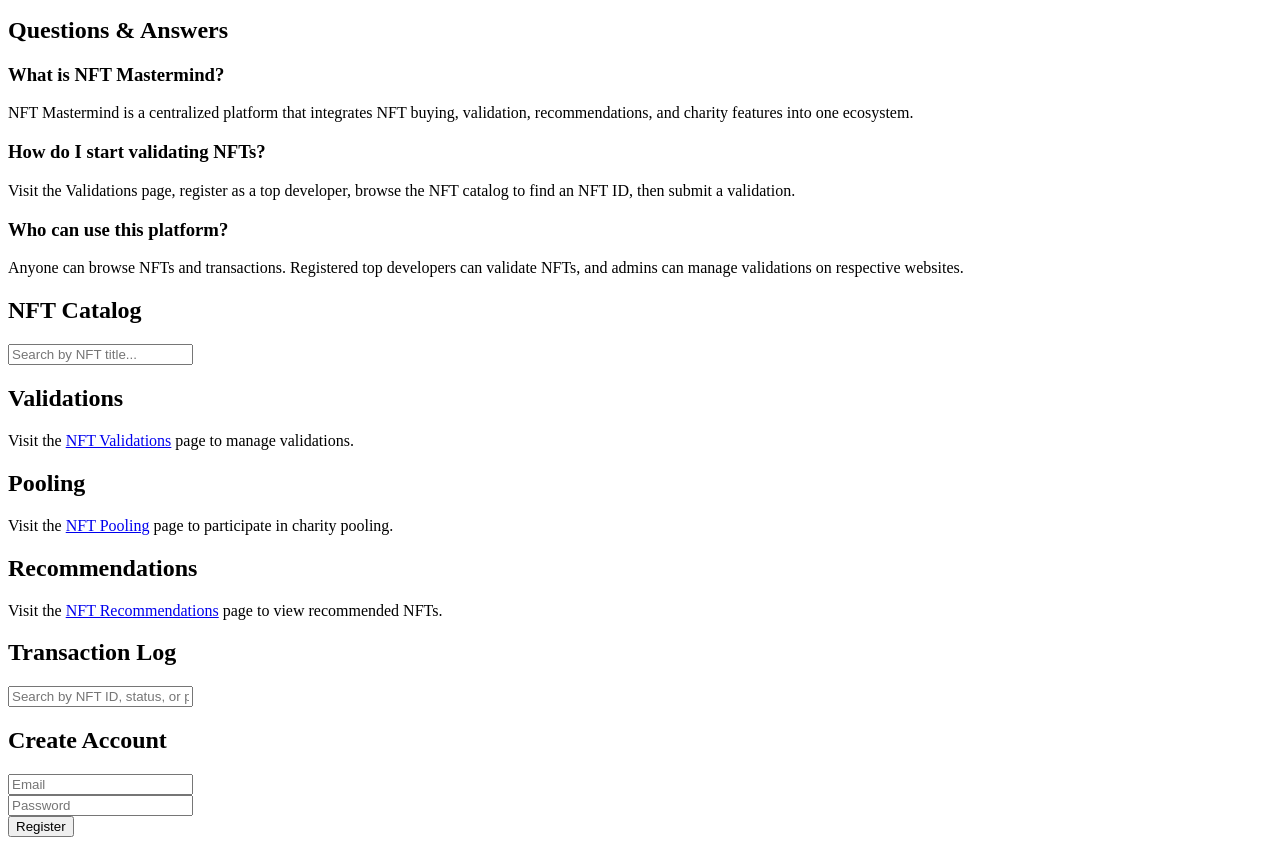
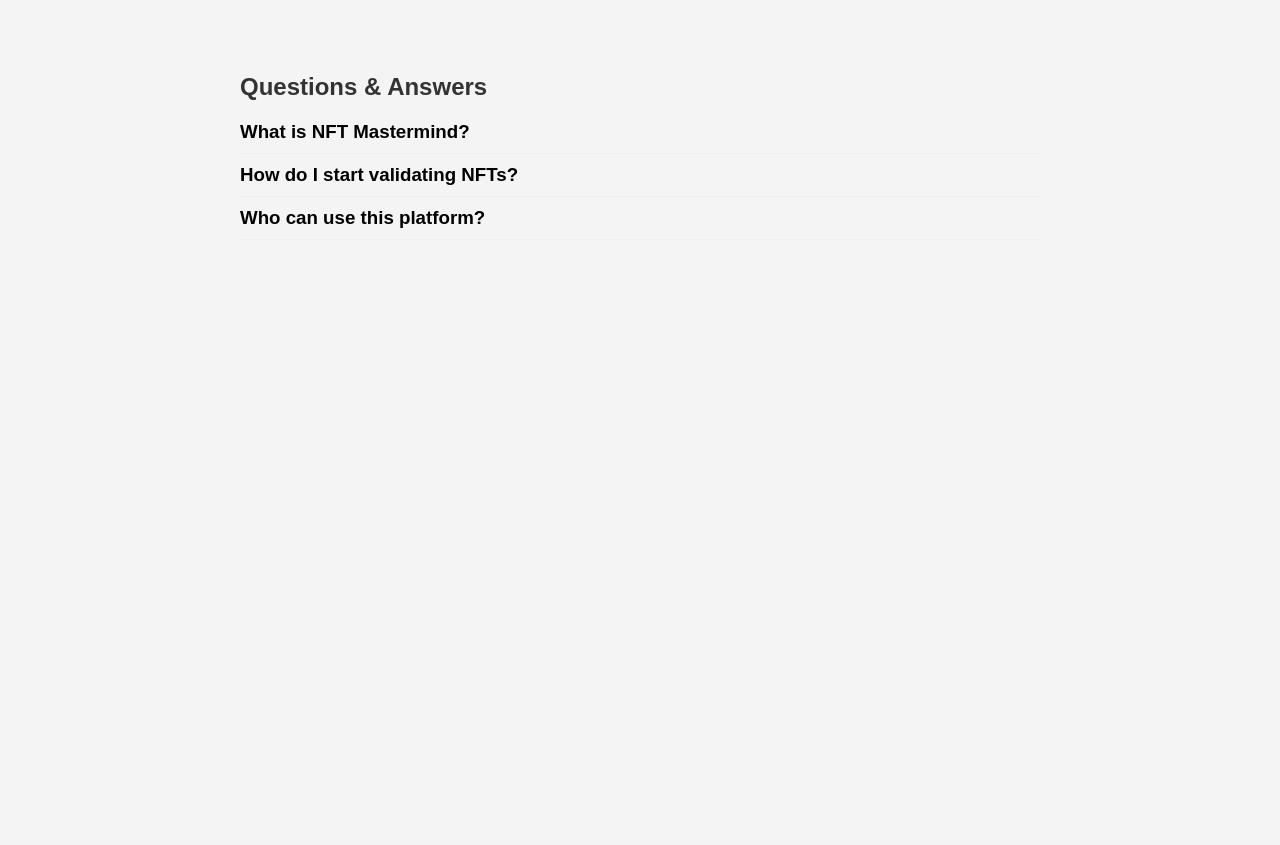
Before and after one commit to wahana108/nft-mastermind, a website: page public/index.html in a window 1280 px wide. Shown: the part 133-978 px from the top of the page. After the commit the page ends 800 px from the top, so only its background shows below. Drawn offline with nearby package versions, Linux system fonts and the light colour scheme; the site is published under a folder, as on GitHub Pages, so addresses that start at the root find nothing.

Commit message:
Update index.html
update 2

```diff
--- a/public/index.html
+++ b/public/index.html
@@ -3,9 +3,10 @@
 <head>
   <meta charset="UTF-8">
   <title>NFT Mastermind</title>
-  <meta http-equiv="Content-Security-Policy" content="script-src 'self' 'unsafe-inline' 'unsafe-eval' https://cdn.jsdelivr.net https://oqquvpjikdbjlagdlbhp.supabase.co; img-src 'self' https://discord.com https://via.placeholder.com https://oqquvpjikdbjlagdlbhp.supabase.co;">
-  <script src="https://cdn.jsdelivr.net/npm/@supabase/supabase-js@2.49.1/dist/umd/supabase.min.js"></script>
-  <link rel="stylesheet" href="/style.css">
+  <meta http-equiv="Content-Security-Policy" content="script-src 'self' 'unsafe-inline' https://cdn.jsdelivr.net https://oqquvpjikdbjlagdlbhp.supabase.co; img-src 'self' data: https://oqquvpjikdbjlagdlbhp.supabase.co; connect-src 'self' https://oqquvpjikdbjlagdlbhp.supabase.co;">
+  <script src="https://cdn.jsdelivr.net/npm/@supabase/supabase-js@2.0.0/dist/umd/supabase.min.js"></script>
+  <link rel="stylesheet" href="style.css">
+  <link rel="icon" href="favicon.ico">
 </head>
 <body>
 <header>
@@ -82,7 +83,7 @@
 <div id="transaction-log-section" class="section">
   <h2>Transaction Log</h2>
   <div class="search-bar">
-    <input type="text" id="transaction-search" placeholder="Search by NFT ID, status, or proof URL...">
+    <input type="text" id="transaction-search" placeholder="Search by NFT ID, status, seller, or buyer...">
   </div>
   <div id="transaction-list" class="transaction-log"></div>
 </div>
@@ -95,6 +96,6 @@
   <button id="register-btn">Register</button>
 </div>
 
-<script src="/script.js"></script>
+<script src="script.js"></script>
 </body>
 </html>
```
